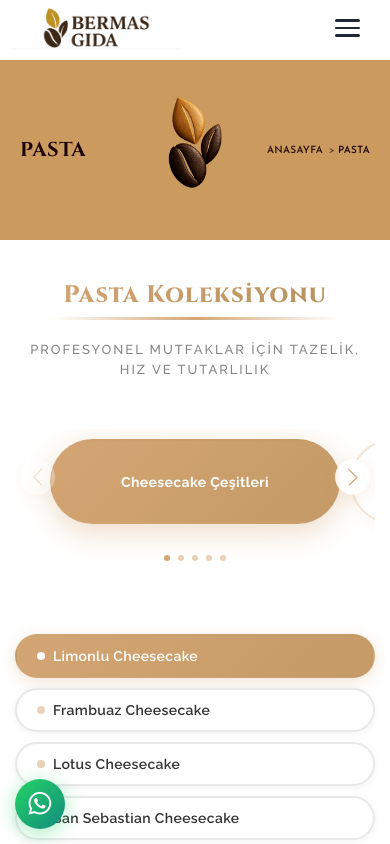
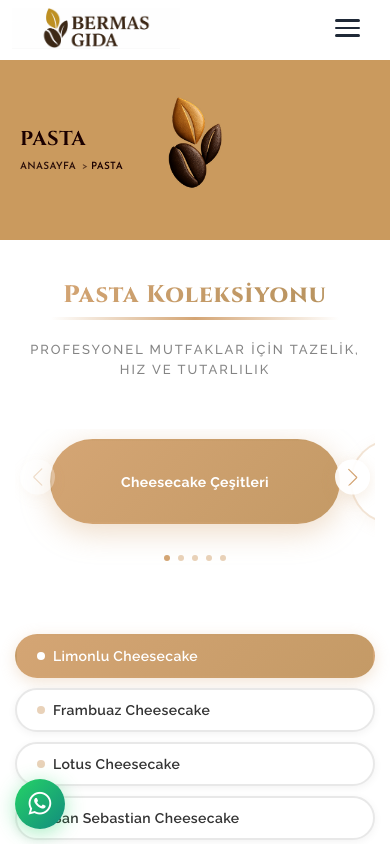
Before and after one commit to Adem-20/Bermas, a Vue app: page /cake in a window 390 px wide. Shown: the top 844 px of the page. Built offline with nearby package versions, Linux system fonts and the light colour scheme.

Commit message:
edited banner and breadcrumb

```diff
--- a/src/components/banner/Banners.vue
+++ b/src/components/banner/Banners.vue
@@ -34,6 +34,7 @@ import Breadcrumbs from "./BreadCrumb.vue";
     opacity: 0;
     transform: translateY(-20px) translateZ(0);
   }
+
   to {
     opacity: 1;
     transform: translateY(0) translateZ(0);
@@ -58,6 +59,7 @@ import Breadcrumbs from "./BreadCrumb.vue";
   -webkit-font-smoothing: antialiased;
   transform-style: preserve-3d;
 }
+
 .banner-ready {
   animation: slideDown 0.35s ease-out forwards;
 }
@@ -99,7 +101,6 @@ import Breadcrumbs from "./BreadCrumb.vue";
   flex-shrink: 0;
 }
 
-/* Tablet - Orta ekranlar */
 @media (max-width: 1024px) {
   .banner {
     height: 240px;
@@ -115,7 +116,6 @@ import Breadcrumbs from "./BreadCrumb.vue";
   }
 }
 
-/* Tablet - Küçük ekranlar */
 @media (max-width: 768px) {
   .banner {
     height: 200px;
@@ -142,15 +142,19 @@ import Breadcrumbs from "./BreadCrumb.vue";
   }
 }
 
-/* Mobil - Orta */
 @media (max-width: 480px) {
   .banner {
-    height: 180px;
+    height: auto;
+    min-height: 180px;
     padding: 0 10px;
   }
 
   .bannerContent {
-    gap: 10px;
+    display: flex;
+    flex-direction: column;
+    align-items: flex-start;
+    justify-content: center;
+    gap: 8px;
     padding: 0 10px;
   }
 
@@ -158,10 +162,15 @@ import Breadcrumbs from "./BreadCrumb.vue";
     font-size: 20px;
     letter-spacing: 0.5px;
     line-height: 1.2;
+    text-align: left;
+    width: 100%;
+  }
+
+  .onBanner {
+    width: 100%;
   }
 }
 
-/* Mobil - Küçük ekranlar */
 @media (max-width: 375px) {
   .banner {
     height: 170px;
@@ -177,7 +186,6 @@ import Breadcrumbs from "./BreadCrumb.vue";
   }
 }
 
-/* Çok küçük ekranlar */
 @media (max-width: 320px) {
   .banner {
     height: 160px;
--- a/src/components/banner/BreadCrumb.vue
+++ b/src/components/banner/BreadCrumb.vue
@@ -46,34 +46,35 @@ const items = computed(() => {
   text-transform: uppercase;
   flex-wrap: wrap;
 }
+
 .breadcrumbs a {
   color: #1b0000;
   text-decoration: none;
   opacity: 0.9;
   transition: opacity 0.2s ease;
 }
+
 .breadcrumbs a:hover {
   opacity: 1;
 }
-.breadcrumbs li + li::before {
+
+.breadcrumbs li+li::before {
   content: ">";
   margin: 0 6px 0 2px;
   opacity: 0.6;
 }
 
-/* Tablet */
 @media (max-width: 1024px) {
   .breadcrumbs ul {
     font-size: 14px;
     gap: 8px;
   }
 
-  .breadcrumbs li + li::before {
+  .breadcrumbs li+li::before {
     margin: 0 5px 0 2px;
   }
 }
 
-/* Tablet - Küçük */
 @media (max-width: 768px) {
   .breadcrumbs ul {
     font-size: 12px;
@@ -81,12 +82,11 @@ const items = computed(() => {
     letter-spacing: 0.5px;
   }
 
-  .breadcrumbs li + li::before {
+  .breadcrumbs li+li::before {
     margin: 0 4px 0 2px;
   }
 }
 
-/* Mobil */
 @media (max-width: 480px) {
   .breadcrumbs ul {
     font-size: 10px;
@@ -94,12 +94,15 @@ const items = computed(() => {
     letter-spacing: 0.3px;
   }
 
-  .breadcrumbs li + li::before {
+  .breadcrumbs li+li::before {
     margin: 0 3px 0 1px;
+  }
+
+  .breadcrumbs ul {
+    flex-wrap: wrap;
   }
 }
 
-/* Mobil - Küçük */
 @media (max-width: 375px) {
   .breadcrumbs ul {
     font-size: 9px;
@@ -107,14 +110,13 @@ const items = computed(() => {
   }
 }
 
-/* Çok küçük ekranlar */
 @media (max-width: 320px) {
   .breadcrumbs ul {
     font-size: 8px;
     gap: 3px;
   }
 
-  .breadcrumbs li + li::before {
+  .breadcrumbs li+li::before {
     margin: 0 2px 0 1px;
   }
 }
```
